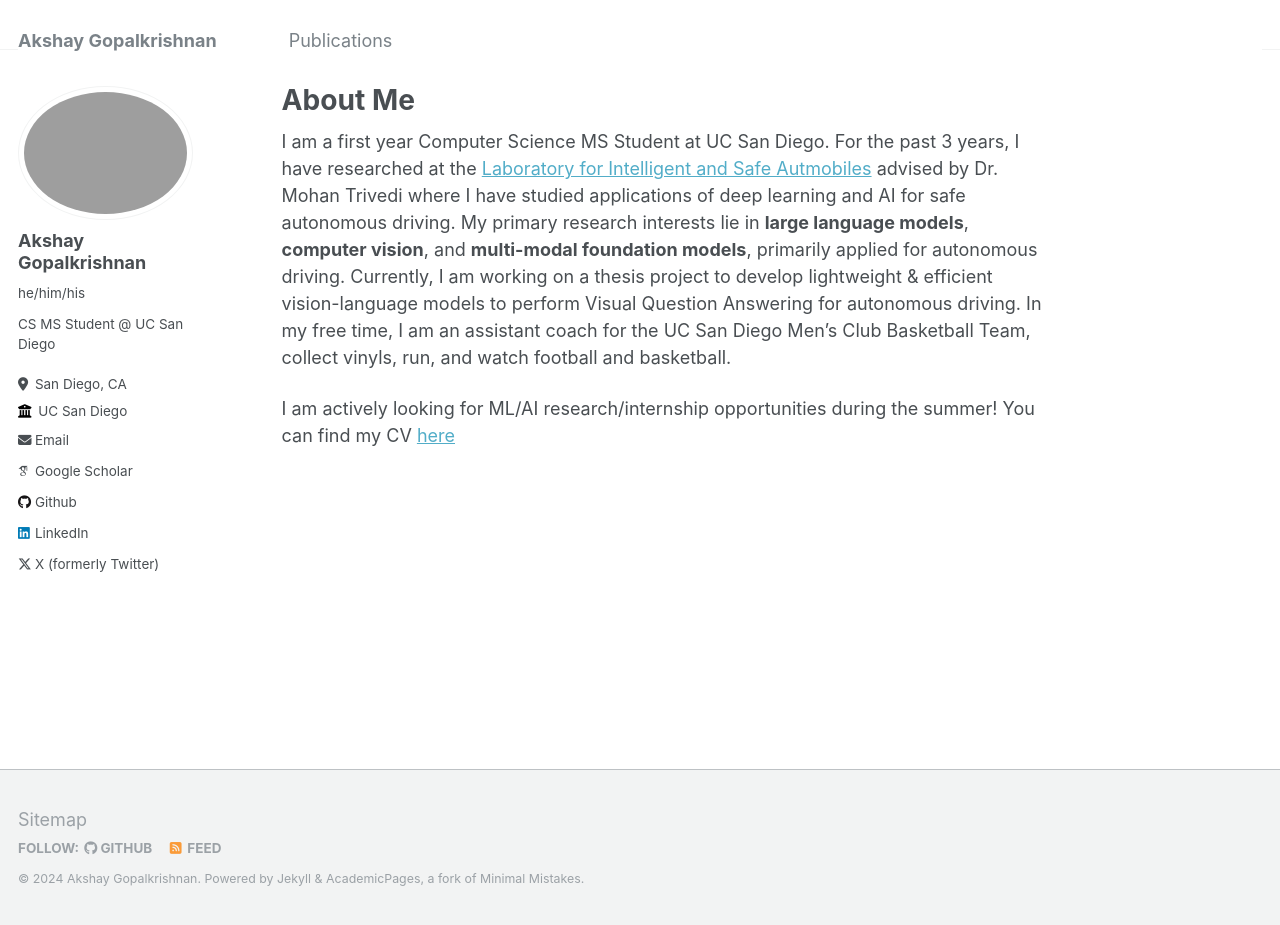
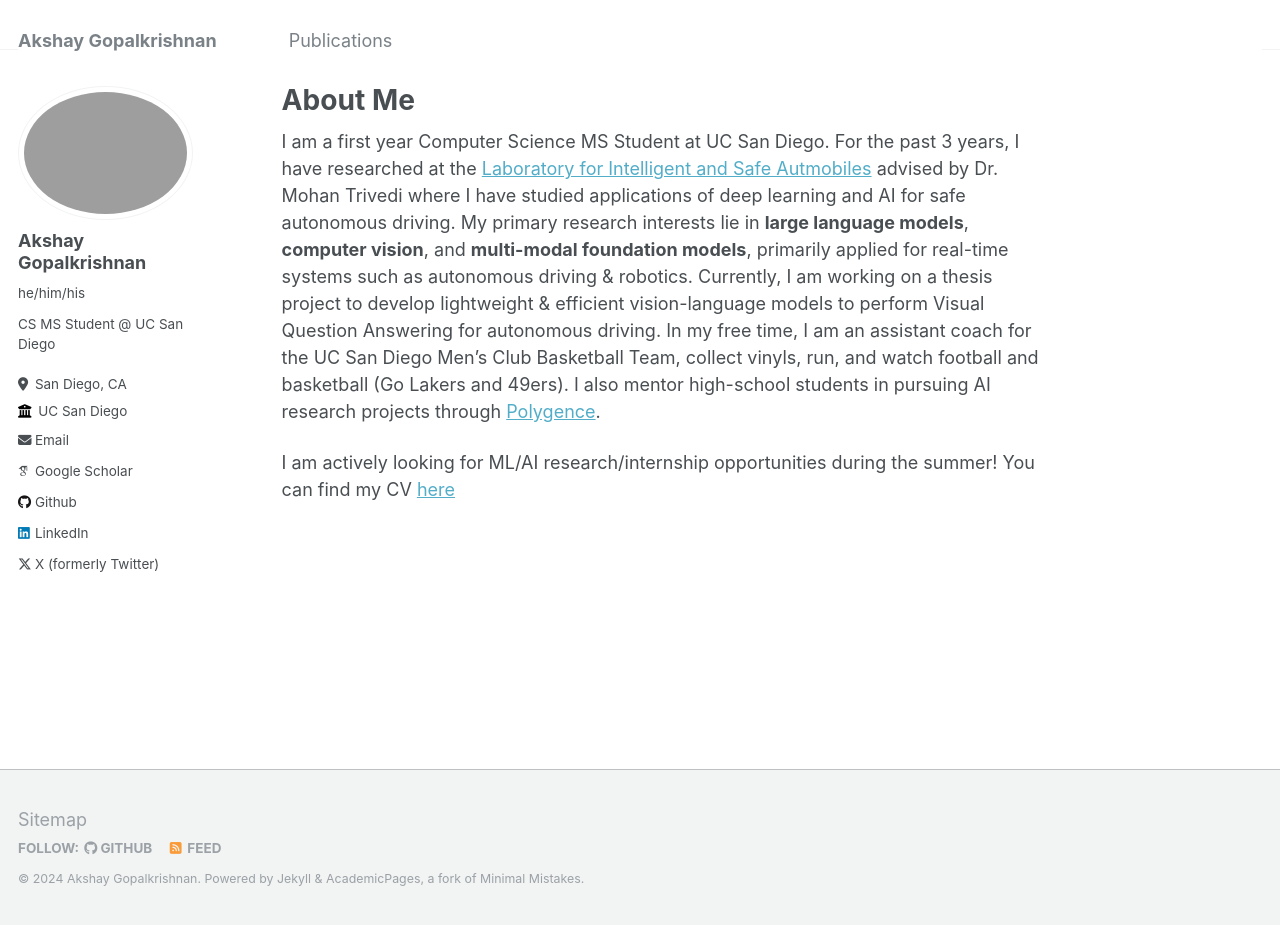
Before and after one commit to akshaygopalkr/akshaygopalkr.github.io, a Jekyll site: the page built from _pages/about.md, in a window 1280 px wide and 925 px high. Built offline with Jekyll 4.4.1, drawn with Linux system fonts in a browser that asks for light colours; some web fonts are replaced.

Commit message:
Update about.md

```diff
--- a/_pages/about.md
+++ b/_pages/about.md
@@ -6,6 +6,6 @@ redirect_from:
   - /about/
   - /about.html
 ---
-I am a first year Computer Science MS Student at UC San Diego. For the past 3 years, I have researched at the [Laboratory for Intelligent and Safe Autmobiles](https://cvrr.ucsd.edu/) advised by Dr. Mohan Trivedi where I have studied applications of deep learning and AI for safe autonomous driving. My primary research interests lie in  **large language models**, **computer vision**, and **multi-modal foundation models**, primarily applied for autonomous driving. Currently, I am working on a thesis project to develop lightweight & efficient vision-language models to perform Visual Question Answering for autonomous driving. In my free time, I am an assistant coach for the UC San Diego Men's Club Basketball Team, collect vinyls, run, and watch football and basketball.
+I am a first year Computer Science MS Student at UC San Diego. For the past 3 years, I have researched at the [Laboratory for Intelligent and Safe Autmobiles](https://cvrr.ucsd.edu/) advised by Dr. Mohan Trivedi where I have studied applications of deep learning and AI for safe autonomous driving. My primary research interests lie in **large language models**, **computer vision**, and **multi-modal foundation models**, primarily applied for real-time systems such as autonomous driving & robotics. Currently, I am working on a thesis project to develop lightweight & efficient vision-language models to perform Visual Question Answering for autonomous driving. In my free time, I am an assistant coach for the UC San Diego Men's Club Basketball Team, collect vinyls, run, and watch football and basketball (Go Lakers and 49ers). I also mentor high-school students in pursuing AI research projects through [Polygence](https://www.polygence.org/).
 
 I am actively looking for ML/AI research/internship opportunities during the summer! You can find my CV [here](https://akshaygopalkr.github.io/files/Akshay_Gopalkrishnan_CV_Public.pdf)
```
